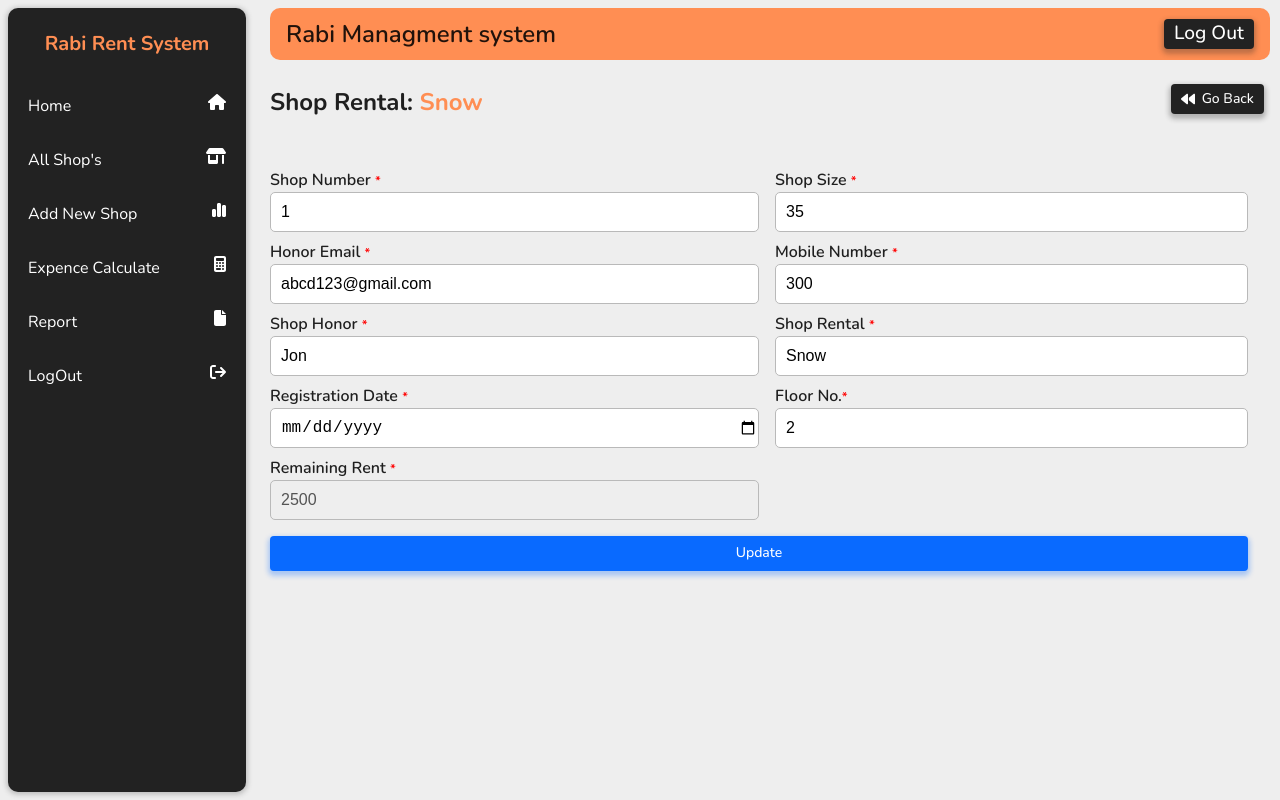
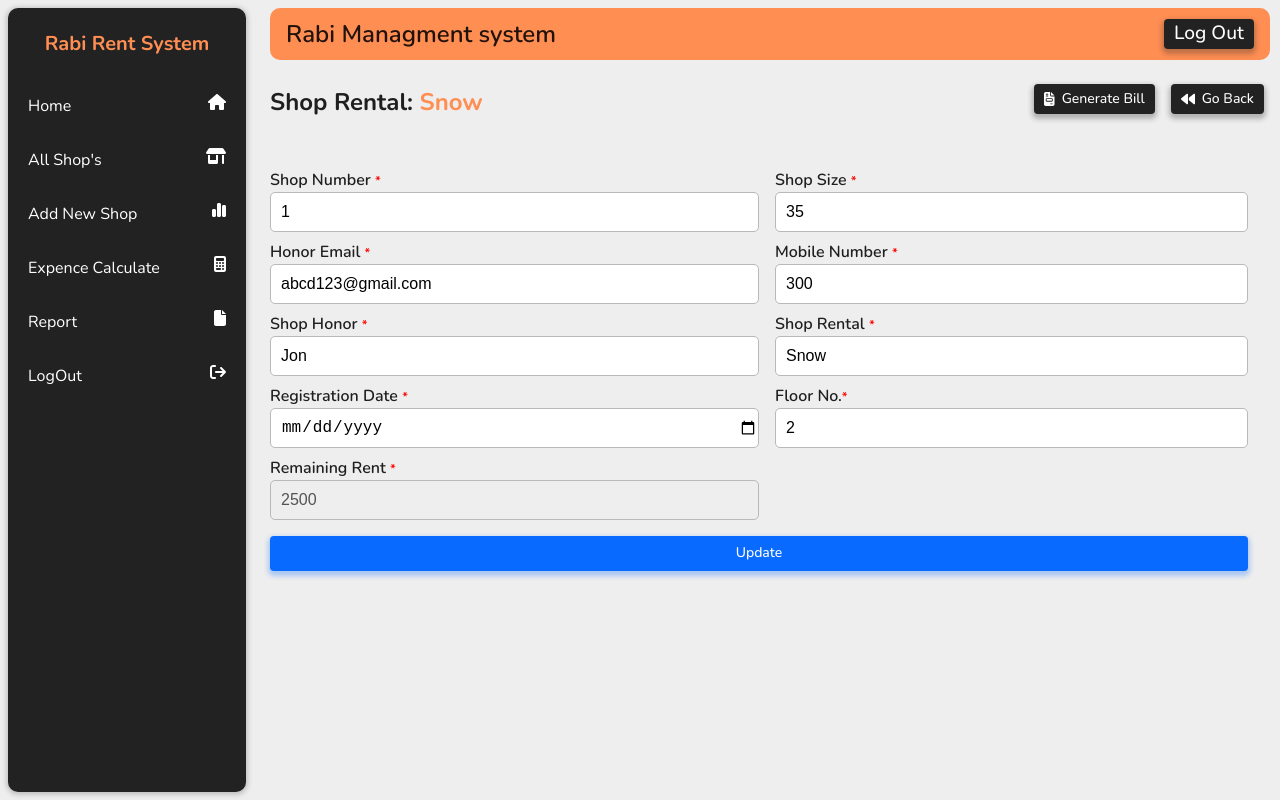
Before and after one commit to ProgrammingWithMudassar/Rabi_plaza_Managmenrt, a React (Vite) app: page /shop_edit/1 in a window 1280 px wide. Built offline with nearby package versions, Linux system fonts and the light colour scheme.

Commit message:
update code

```diff
--- a/src/Pages/Edit_Shop/Edit_Shop.jsx
+++ b/src/Pages/Edit_Shop/Edit_Shop.jsx
@@ -2,8 +2,9 @@ import React from 'react'
 import { useParams } from 'react-router-dom';
 import { Button, Box, Typography, Grid, } from '@mui/material'
 import { rows } from '../../Data/DummyData.js';
-import { faBackward } from '@fortawesome/free-solid-svg-icons';
+import { faBackward, faFileInvoice } from '@fortawesome/free-solid-svg-icons';
 import { FontAwesomeIcon } from '@fortawesome/react-fontawesome';
+
 
 
 const Edit_Shop = () => {
@@ -29,7 +30,10 @@ const Edit_Shop = () => {
         <Box mr={2} >
           <Box display='flex' justifyContent='space-between' py={2}>
             <h2>Shop Rental:<span style={{ color: "#FF8E53" }}> {shop.rental}</span></h2>
-            <Button onClick={goBack}>  <FontAwesomeIcon icon={faBackward} /> <span style={{ marginLeft: "7px" }}> Go Back</span></Button>
+            <Box>
+              <Button onClick={goBack} sx={{mr:2}}>  <FontAwesomeIcon icon={faFileInvoice} /> <span style={{ marginLeft: "7px" }}> Generate Bill</span></Button>
+              <Button onClick={goBack}>  <FontAwesomeIcon icon={faBackward} /> <span style={{ marginLeft: "7px" }}> Go Back</span></Button>
+            </Box>
           </Box>
           <Box mt={4}>
             <Grid container spacing={2}>
@@ -52,7 +56,7 @@ const Edit_Shop = () => {
                 </Box>
                 <Box mt={1}>
                   <label for="remaing__rent" style={{ fontWeight: "600" }}> Remaining Rent <span className="required" style={{ color: 'red', fontSize: '0.8em' }}>*</span></label>
-                  <input defaultValue={shop.r_rent} type="number" id="remaing__rent" placeholder='Remaining Rent' className='form_input' disabled/><br />
+                  <input defaultValue={shop.r_rent} type="number" id="remaing__rent" placeholder='Remaining Rent' className='form_input' disabled /><br />
                 </Box>
               </Grid>
 
```
